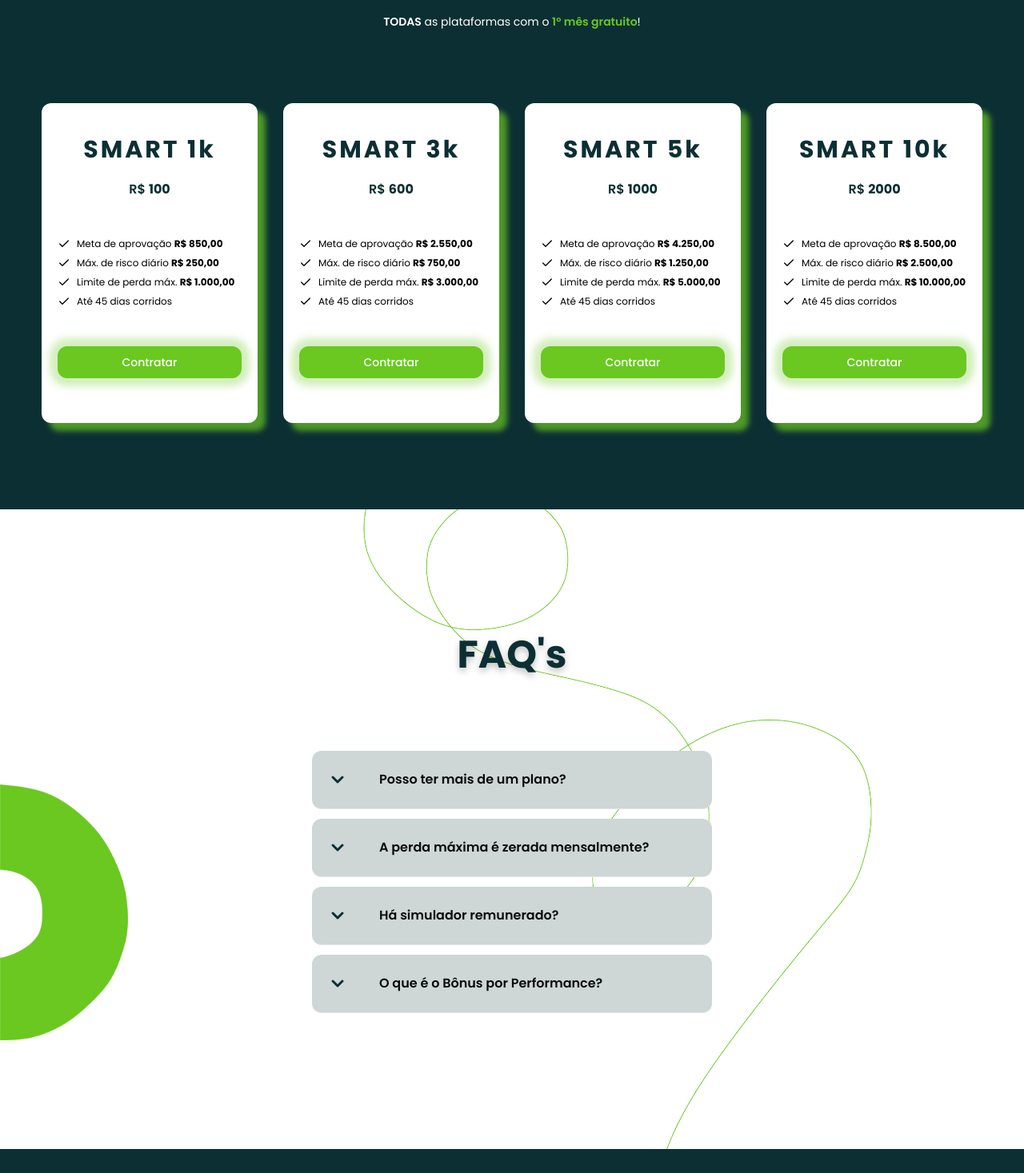
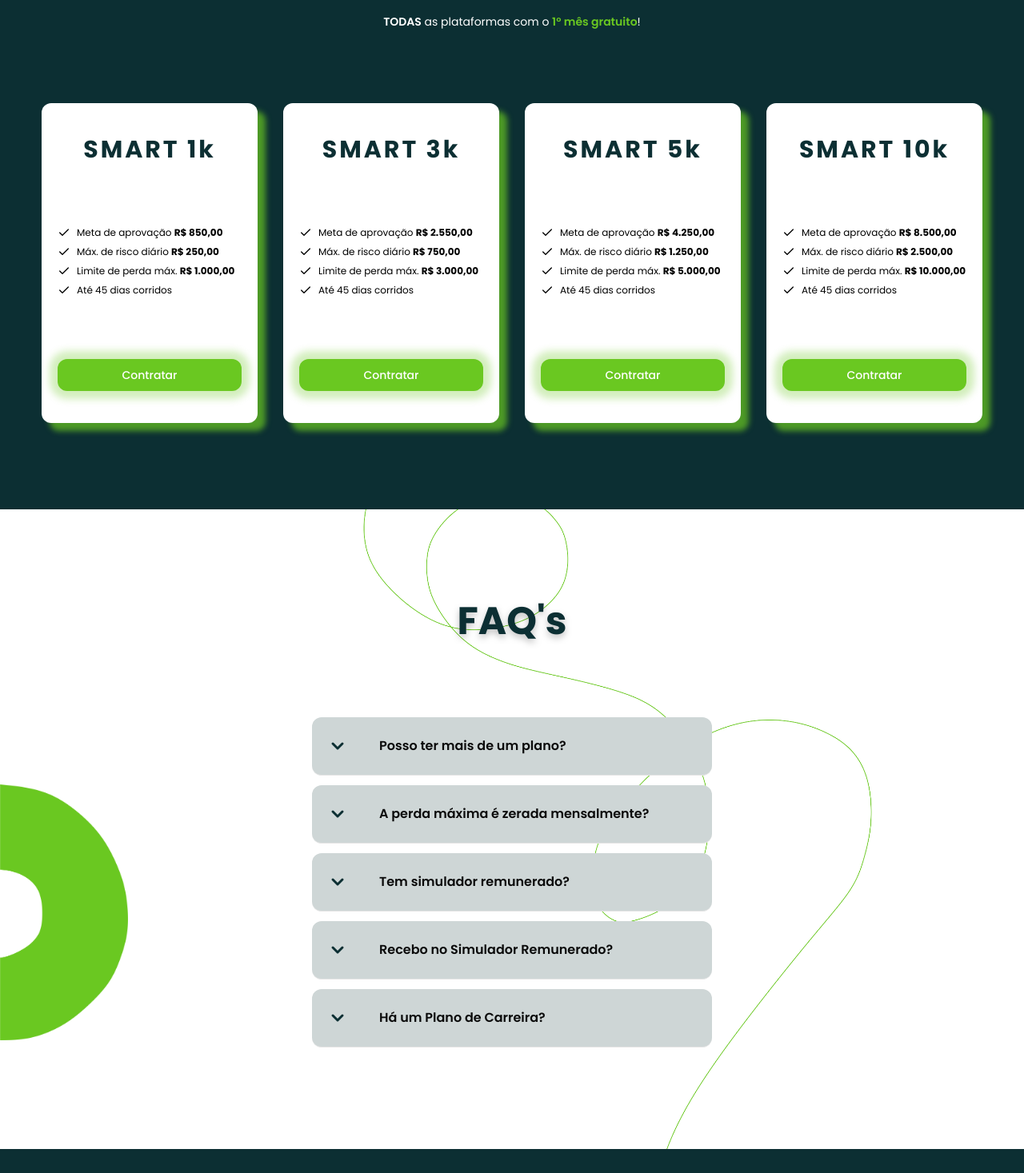
Before and after one commit to lucaanequini/deploy-smartprop, a Next.js app: page / in a window 1280 px wide. Shown: the part 2483-3950 px from the top of the page at 80% size. Built offline with nearby package versions, Linux system fonts and the light colour scheme.

Commit message:
fix: faq text

```diff
--- a/app/(marketing)/_components/_plans/card.tsx
+++ b/app/(marketing)/_components/_plans/card.tsx
@@ -3,22 +3,17 @@ import { Button } from "@/components/ui/button"
 
 interface CardProps {
     title: string
-    value: string
     approvalGoal: string
     dailyRisk: string
     maxLoss: string
 }
 
 
-export const Card = ({ title, value, approvalGoal, dailyRisk, maxLoss }: CardProps) => {
+export const Card = ({ title, approvalGoal, dailyRisk, maxLoss }: CardProps) => {
     return (
-        <div className="h-[400px] w-[270px] flex flex-col gap-y-12 bg-white rounded-xl p-5 py-10 shadow-plans">
+        <div className="h-[400px] w-[270px] flex flex-col justify-between bg-white rounded-xl p-5 py-10 shadow-plans">
             <div className="flex flex-col items-center gap-5">
                 <p className="tracking-widest font-bold text-dark-green text-3xl">{title}</p>
-                <div className="flex items-center text-dark-green gap-1">
-                    <p className=" font-semibold">R$</p>
-                    <span className="font-bold">{value}</span>
-                </div>
             </div>
             <div className="flex flex-col gap-y-2 text-black">
                 <div className="flex gap-2">
--- a/app/(marketing)/_components/_plans/plans.tsx
+++ b/app/(marketing)/_components/_plans/plans.tsx
@@ -26,13 +26,13 @@ export const Plans = () => {
                 </div>
                 <div className="items-center gap-x-8 hidden xl:flex">
                     <div>
-                        <Card value="100" title="SMART 1k" approvalGoal="850" dailyRisk="250" maxLoss="1.000" />
+                        <Card title="SMART 1k" approvalGoal="850" dailyRisk="250" maxLoss="1.000" />
                     </div>
                     <div data-aos-delay='200'>
-                        <Card value="600" title="SMART 3k" approvalGoal="2.550" dailyRisk="750" maxLoss="3.000" />
+                        <Card title="SMART 3k" approvalGoal="2.550" dailyRisk="750" maxLoss="3.000" />
                     </div>
-                    <div><Card value="1000" title="SMART 5k" approvalGoal="4.250" dailyRisk="1.250" maxLoss="5.000" /></div>
-                    <div><Card value="2000" title="SMART 10k" approvalGoal="8.500" dailyRisk="2.500" maxLoss="10.000" /></div>
+                    <div><Card title="SMART 5k" approvalGoal="4.250" dailyRisk="1.250" maxLoss="5.000" /></div>
+                    <div><Card title="SMART 10k" approvalGoal="8.500" dailyRisk="2.500" maxLoss="10.000" /></div>
                 </div>
                 <div className="flex items-center justify-center xl:hidden" data-aos='fade-up'>
                     <Carousel className="max-w-[310px] md:max-w-[630px] 2lg:max-w-[960px] h-full mx-auto">
@@ -41,7 +41,6 @@ export const Plans = () => {
                                 <CardUi className="bg-transparent border-0">
                                     <CardContent>
                                         <Card
-                                            value="100"
                                             title="SMART 1k"
                                             approvalGoal="850"
                                             dailyRisk="250"
@@ -54,7 +53,6 @@ export const Plans = () => {
                                 <CardUi className="bg-transparent border-0">
                                     <CardContent>
                                         <Card
-                                            value="600"
                                             title="SMART 3k"
                                             approvalGoal="2.550"
                                             dailyRisk="750"
@@ -67,7 +65,6 @@ export const Plans = () => {
                                 <CardUi className="bg-transparent border-0">
                                     <CardContent>
                                         <Card
-                                            value="1000"
                                             title="SMART 5k"
                                             approvalGoal="4.250"
                                             dailyRisk="1.250"
@@ -80,7 +77,6 @@ export const Plans = () => {
                                 <CardUi className="bg-transparent border-0">
                                     <CardContent>
                                         <Card
-                                            value="2000"
                                             title="SMART 10k"
                                             approvalGoal="8.500"
                                             dailyRisk="2.500"
--- a/app/(marketing)/_components/faq.tsx
+++ b/app/(marketing)/_components/faq.tsx
@@ -30,20 +30,25 @@ export const Faq = () => {
                         </AccordionContent>
                     </AccordionItem>
                     <AccordionItem value="item-3" data-aos='fade-left'>
-                        <AccordionTrigger>Há simulador remunerado?</AccordionTrigger>
+                        <AccordionTrigger>Tem simulador remunerado?</AccordionTrigger>
                         <AccordionContent>
-                            <span className="font-semibold text-dark-green">SIM</span> ,temos simulador remunerado. Ao ser aprovado no exame, você será migrado para o simulador remunerado já podendo receber repasses.
+                            <span className="font-semibold text-dark-green">SIM</span>, temos simulador remunerado. Ao ser aprovado no exame, você será migrado para o simulador remunerado já podendo receber repasses.
                         </AccordionContent>
                     </AccordionItem>
                     <AccordionItem value="item-4" data-aos='fade-right'>
-                        <AccordionTrigger>O que é o Bônus por Performance?</AccordionTrigger>
+                        <AccordionTrigger>Recebo no  Simulador Remunerado?</AccordionTrigger>
                         <AccordionContent>
-                            Todo mês iremos disponibilizar desafios para os traders de conta real que ajudarão o trader a se manter no gerenciamento, caso o trader cumpra as metas ele receberá acréscimo de percentual em cima do valor líquido do repasse. Por exemplo o trader fez R$1000,00 será retirado 20% de IR e 10% da SmartProp sobrando R$800,00. Caso o trader cumpra os desafios, ele ganhará até 35% de acréscimo chegando a R$972,00.
+                            <span className="font-semibold text-dark-green">SIM</span>, o trader já começa a receber na primeira data de repasse.
                         </AccordionContent>
                     </AccordionItem>
-
+                    <AccordionItem value="item-5" data-aos='fade-left'>
+                        <AccordionTrigger>Há um Plano de Carreira?</AccordionTrigger>
+                        <AccordionContent>
+                            <span className="font-semibold text-dark-green">SIM</span>, a cada 3 meses os 3 melhores traders da conta real receberão um acréscimo de 30% da margem e do número de contratos.
+                        </AccordionContent>
+                    </AccordionItem>
                 </Accordion>
             </div>
-        </div>
+        </div >
     )
 }
```
